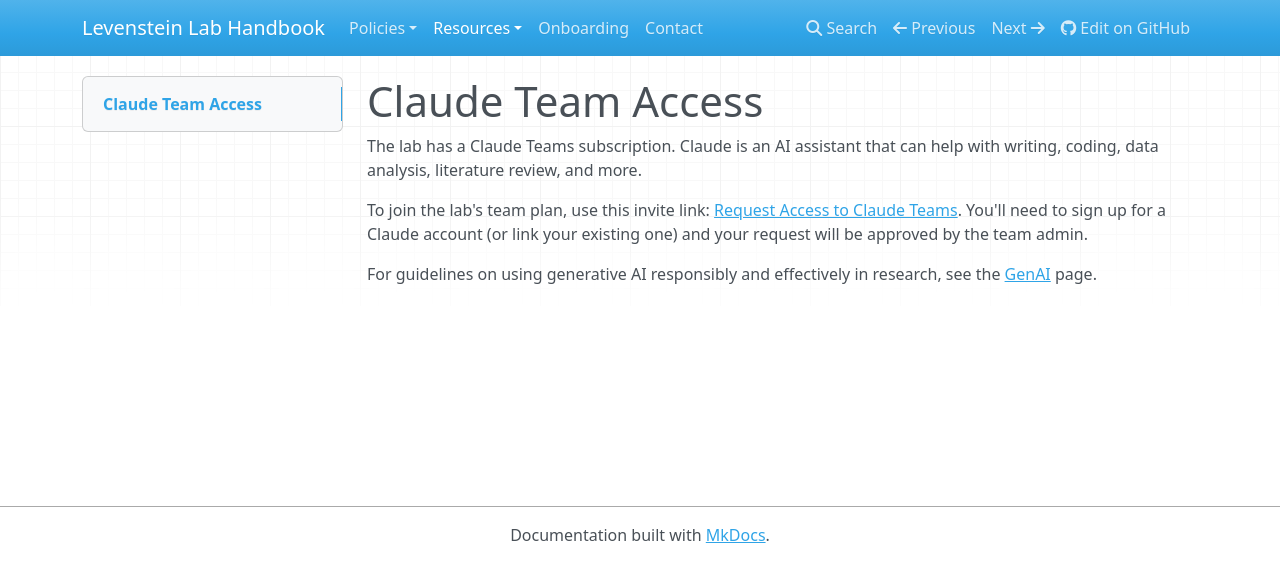
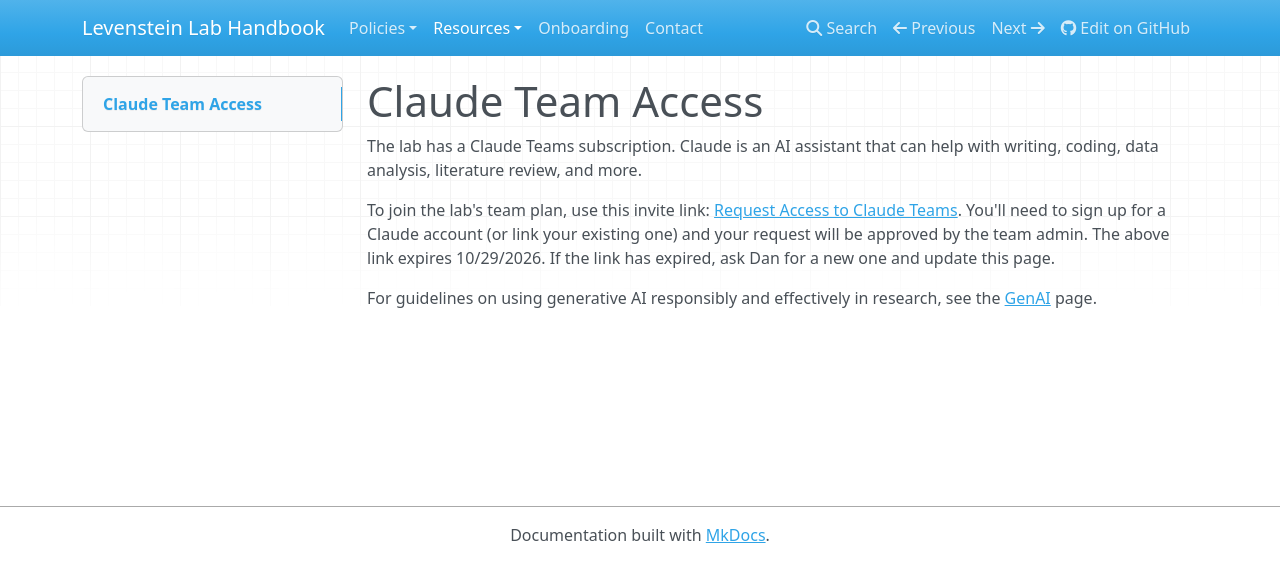
Before and after one commit to LevensteinLab/Lab-Handbook, an MkDocs documentation site: the page built from docs/Resources/claude_teams.md, in a window 1280 px wide. Shown: the top 582 px of the page. Built offline with MkDocs 1.6.1, drawn with Linux system fonts in a browser that asks for light colours; nearby versions of some CDN libraries.

Commit message:
Added new claude teams link

```diff
--- a/docs/Resources/claude_teams.md
+++ b/docs/Resources/claude_teams.md
@@ -2,6 +2,6 @@
 
 The lab has a Claude Teams subscription. Claude is an AI assistant that can help with writing, coding, data analysis, literature review, and more.
 
-To join the lab's team plan, use this invite link: [Request Access to Claude Teams](https://claude.ai/join/org/zHXXo3Tq5z8M_rpQRi8gAw). You'll need to sign up for a Claude account (or link your existing one) and your request will be approved by the team admin.
+To join the lab's team plan, use this invite link: [Request Access to Claude Teams](https://claude.ai/join/org#IupnwohhQUWa82Yi6PmC2g). You'll need to sign up for a Claude account (or link your existing one) and your request will be approved by the team admin. The above link expires 10/29/2026. If the link has expired, ask Dan for a new one and update this page.
 
 For guidelines on using generative AI responsibly and effectively in research, see the [GenAI](https://levensteinlab.github.io/Lab-Handbook/Resources/gen_ai/) page.
```
